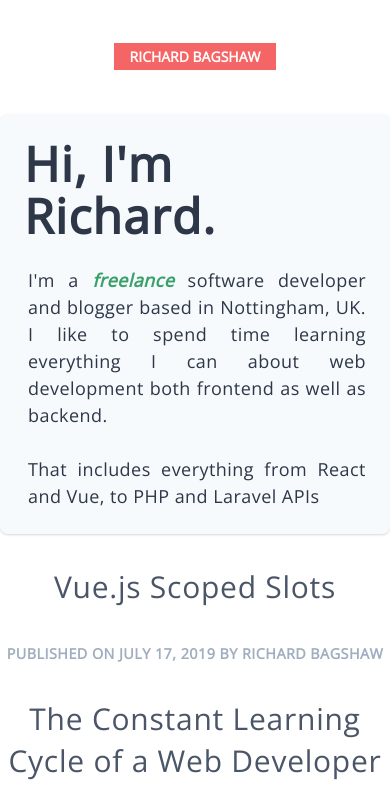
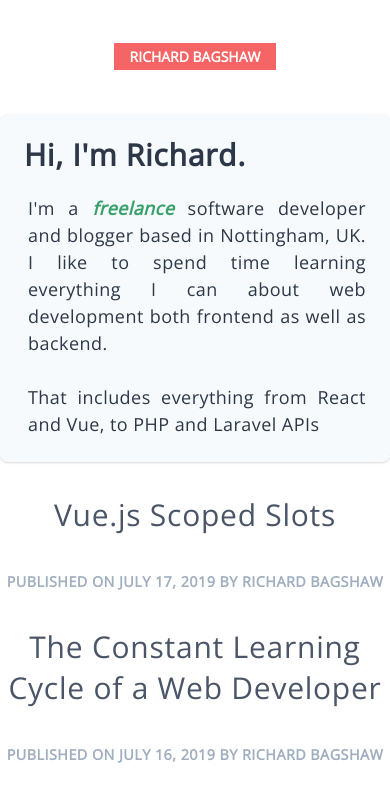
Before and after one commit to bagwaa/richardbagshaw.co.uk, a Gatsby site: page / in a window 390 px wide. Shown: the top 796 px of the page. Built offline with nearby package versions, Linux system fonts and the light colour scheme; Gatsby itself is replaced by a stand-in of ours; some packages are replaced by stand-ins of ours.

Commit message:
resize heading

```diff
--- a/src/pages/index.js
+++ b/src/pages/index.js
@@ -17,7 +17,7 @@ class BlogIndex extends React.Component {
         <div className="flex">
           <div className="container lg:max-w-4xl mx-auto">
             <div className="w-full bg-gray-100 p-6 rounded-lg shadow">
-              <h2 className="font-os font-extrabold text-5xl tracking-wide text-gray-800">
+              <h2 className="font-os font-extrabold text-3xl md:text-5xl tracking-wide text-gray-800">
                 Hi, I'm Richard.
               </h2>
               <p className="inline-block font-os text-lg tracking-wide pt-6 pl-1 text-gray-800 w-full text-justify">
```
